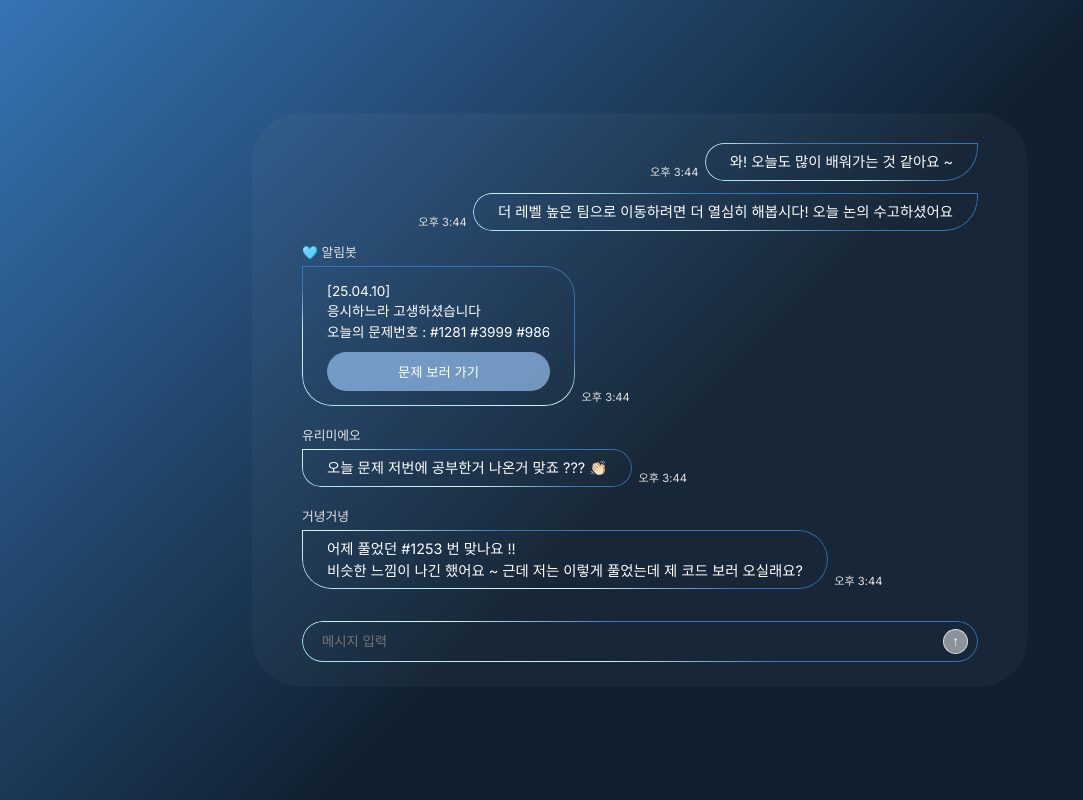
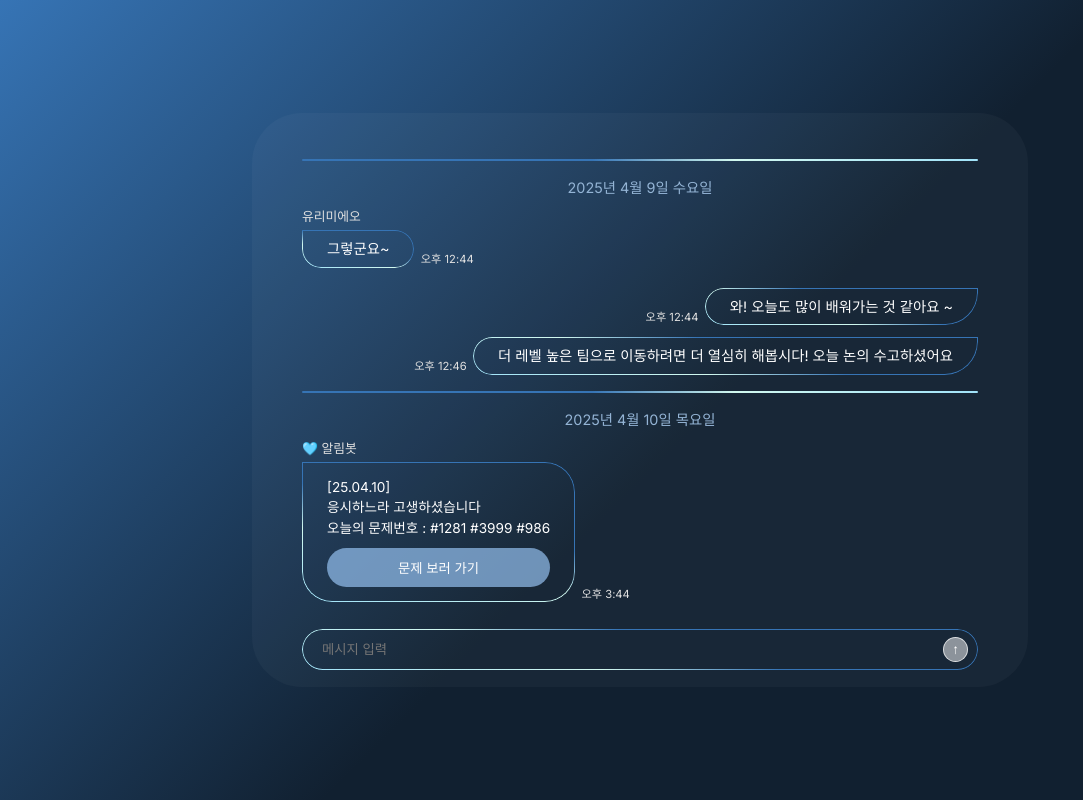
Before and after one commit to PrograMemo-Groom/900pro-fe, a React (Vite) app: page /history in a window 1280 px wide. Shown: the whole page, without its empty margins (0-1083 px from the left). Built offline with nearby package versions, Linux system fonts and the light colour scheme; no server answers.

Commit message:
[Feat] 날짜 구분선 컴포넌트 분리

```diff
--- a/src/pages/history/ChatLog.tsx
+++ b/src/pages/history/ChatLog.tsx
@@ -14,8 +14,19 @@ function ChatLog() {
         // 년 월 일 요일로 변경 -> 밑에 함수 있음.
         const dateText = changeDateText(dateStr);
 
+        // 이전 날짜 / 현재 날짜 비교 - 다르면 선 보이게
+        const showLine = prevDate !== dateStr;
+        prevDate = dateStr;
+
         return(
             <div key={chat.id}>
+                {showLine && (
+                    <>
+                        <div className={styles.line}></div>
+                        <p className={styles.date}>{dateText}</p>
+                    </>
+                )}
+
                 {chat.userId === 1 ? (<div>
                     <p className={styles.bubble_user_name}>🩵 알림봇</p>
                     <div className={styles.bubble_container_left}>
--- a/src/pages/history/chatbubble/BubbleChatbot.tsx
+++ b/src/pages/history/chatbubble/BubbleChatbot.tsx
@@ -1,3 +1,4 @@
+// 챗봇 말풍선
 // import React from 'react'
 import styles from '@/css/history/Chat.module.scss'
 
--- a/src/pages/history/data/ChatDummy.ts
+++ b/src/pages/history/data/ChatDummy.ts
@@ -10,12 +10,20 @@ export type Chat = {
 // 챗봇 id는 1 나는 2
 export const ChatDummy: Chat[] = [
     {
+        id: 0,
+        chatRoomId: 1,
+        userId: 3,
+        userName: '유리미에오',
+        content: '그렇군요~',
+        send_at: '2025-04-09 12:44:00',
+    },
+    {
         id: 1,
         chatRoomId: 1,
         userId: 2,
         userName: '나',
         content: '와! 오늘도 많이 배워가는 것 같아요 ~',
-        send_at: '2025-04-10 15:44:00',
+        send_at: '2025-04-09 12:44:00',
     },
     {
         id: 2,
@@ -23,7 +31,7 @@ export const ChatDummy: Chat[] = [
         userId: 2,
         userName: '나',
         content: '더 레벨 높은 팀으로 이동하려면 더 열심히 해봅시다! 오늘 논의 수고하셨어요',
-        send_at: '2025-04-10 15:44:00',
+        send_at: '2025-04-09 12:46:00',
     },
     {
         id: 3,
```
Also changed, not shown: src/pages/history/chatbubble/DateDivider.tsx (added).
